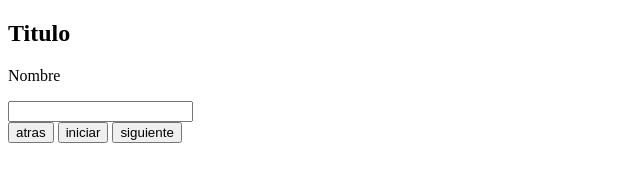
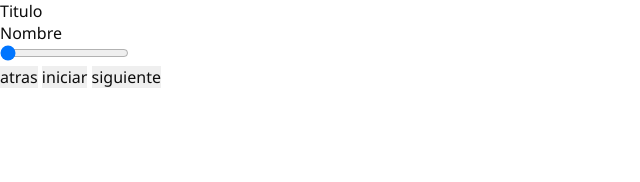
Before and after one commit to MarcosMarquez28/musiquita, a plain HTML site: page index.html in a window 1280 px wide. Shown: the whole page, without its empty margins (0-640 px from the left). Drawn offline with Linux system fonts and the light colour scheme.

Commit message:
Intentando el diseño

```diff
--- a/index.html
+++ b/index.html
@@ -1,28 +1,30 @@
 <!DOCTYPE html>
 <html lang="en">
+
 <head>
     <meta charset="UTF-8">
     <meta name="viewport" content="width=device-width, initial-scale=1.0">
     <title>Reproductor de Musica</title>
     <link rel="stylesheet" href="style.css">
 </head>
+
 <body>
 
     <section class="reproductor-musica">
         <h1>Titulo</h1>
         <p>Nombre</p>
-        <audio>
-            <source>
+        <audio id="cancion">
+            <source src="" type="audio/mpeg">
         </audio>
-        <input/>
-        <div>
-            <button>
+        <input type="range" value="0" id="progreso" />
+        <div class="controles">
+            <button class="atras">
                 atras
             </button>
-            <button>
+            <button class="boton-reproducir-pausar">
                 iniciar
             </button>
-            <button>
+            <button class="adelante">
                 siguiente
             </button>
 
@@ -31,4 +33,5 @@
 
     <script src="app.js"></script>
 </body>
+
 </html>
--- a/style.css
+++ b/style.css
@@ -0,0 +1,15 @@
+* {
+    color: #0d0d0d;
+    font-size: 16px;
+    font-family: 'Segoe UI', Tahoma, Geneva, Verdana, sans-serif;
+    font-weight: 400;
+
+    margin: unset;
+    padding: unset;
+
+
+    outline: unset;
+    border: unset;
+
+    box-sizing: border-box;
+}
```
Also changed, not shown: 1 other file.
